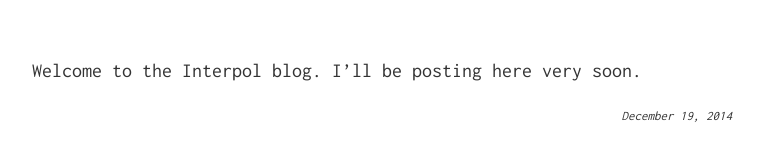
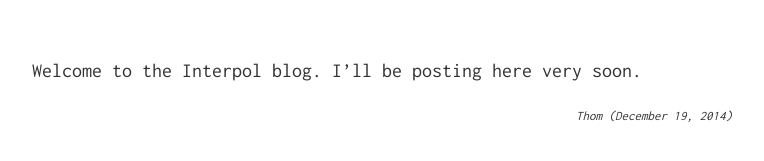
Before and after one commit to kode4food/interpol, a Jekyll site: the page built from _posts/2014-12-19-interpol-lives.md, in a window 1280 px wide. Shown: the part 154-315 px from the top of the page, without its empty margins (258-1022 px from the left). Built offline with Jekyll 4.4.1, drawn with Linux system fonts in a browser that asks for light colours; Markdown is read by kramdown in place of the engine named in the settings.

Commit message:
should learn liquid maybe

```diff
--- /dev/null
+++ b/_includes/by-line.html
@@ -0,0 +1,9 @@
+<div class="by-line">
+  {% if post %}
+    <span class="author">{{ post.author }}</span>
+    (<span class="date">{{ post.date | date: "%B %e, %Y" }}</span>)
+  {% else %}
+    <span class="author">{{ page.author }}</span>
+    (<span class="date">{{ page.date | date: "%B %e, %Y" }}</span>)
+  {% endif %}
+</div>
--- a/_layouts/blog.html
+++ b/_layouts/blog.html
@@ -12,8 +12,6 @@ home: /
     <a class="more" href="{{ post.url }}">read more...</a>
     </p>
   </div>
-  <span class="by-line">
-    {{ post.date | date: "%B %e, %Y" }}
-  </span>
+  {% include by-line.html %}
 </article>
 {% endfor %}
--- a/_layouts/post.html
+++ b/_layouts/post.html
@@ -7,7 +7,5 @@ home: /blog
     {{ content }}
   </div>
 
-  <div class="by-line">
-    {{ page.date | date: "%B %e, %Y" }}
-  </div>
+  {% include by-line.html %}
 </article>
--- a/_posts/2014-12-19-interpol-lives.md
+++ b/_posts/2014-12-19-interpol-lives.md
@@ -1,5 +1,6 @@
 ---
 layout: post
 title: Interpol Lives
+author: Thom
 ---
 Welcome to the Interpol blog.  I'll be posting here very soon.
```
